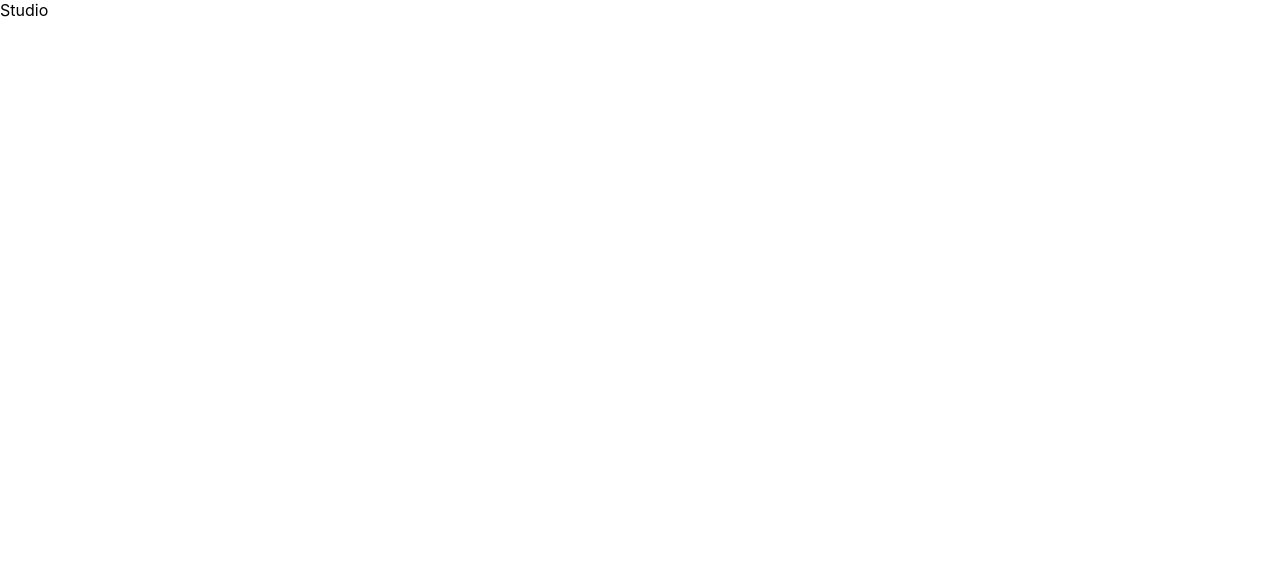
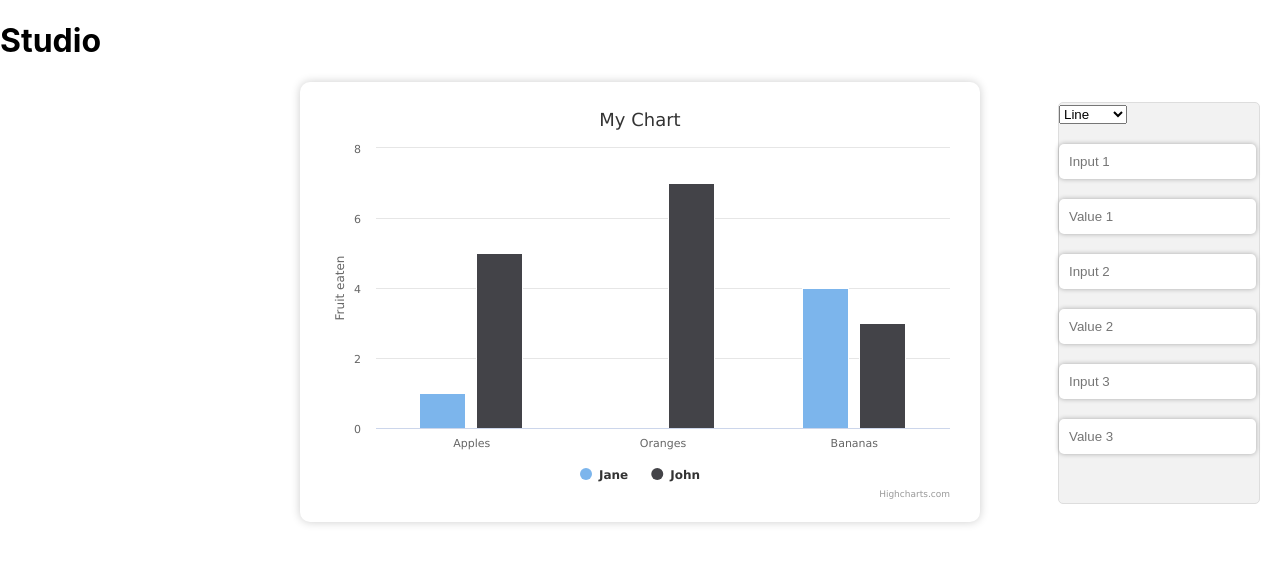
Before and after one commit to philipcoroiu/OnlyFin, a React (Create React App) app in the folder onlyfin-frontend/: page /Dashboard/Studio in a window 1280 px wide. Shown: the top 564 px of the page. Built offline with nearby package versions, Linux system fonts and the light colour scheme.

Commit message:
Very rough design of studio
Implemented a very rough design of the studio without any functionality.

```diff
--- a/onlyfin-frontend/package.json
+++ b/onlyfin-frontend/package.json
@@ -7,6 +7,8 @@
     "@testing-library/react": "^13.4.0",
     "@testing-library/user-event": "^13.5.0",
     "axios": "^1.3.4",
+    "highcharts": "^10.3.3",
+    "highcharts-react-official": "^3.2.0",
     "react": "^18.2.0",
     "react-dom": "^18.2.0",
     "react-router-dom": "^6.10.0",
--- a/onlyfin-frontend/src/components/Studio/Studio.js
+++ b/onlyfin-frontend/src/components/Studio/Studio.js
@@ -1,7 +1,15 @@
 import React from "react"
+import Sidebar from "./StudioSidebar";
+import Chart from "../dashboard/Chart"
 
 export default function Studio() {
     return (
-        <div>Studio</div>
+        <div>
+            <h1>Studio</h1>
+            <Sidebar/>
+            <div className="chart">
+                <Chart />
+            </div>
+        </div>
     )
 }
--- /dev/null
+++ b/onlyfin-frontend/src/components/Studio/StudioSidebar.js
@@ -0,0 +1,19 @@
+import React from 'react';
+
+export default function StudioSidebar() {
+    return (
+        <div className="studio--sidebar">
+            <select>
+                <option value="Line">Line</option>
+                <option value="Bar">Bar</option>
+                <option value="Column">Column</option>
+            </select>
+            <input type="text" placeholder="Input 1" />
+            <input type="text" placeholder="Value 1" />
+            <input type="text" placeholder="Input 2" />
+            <input type="text" placeholder="Value 2" />
+            <input type="text" placeholder="Input 3" />
+            <input type="text" placeholder="Value 3" />
+        </div>
+    );
+}
--- /dev/null
+++ b/onlyfin-frontend/src/components/dashboard/Chart.js
@@ -0,0 +1,35 @@
+import React from "react";
+import Highcharts from 'highcharts';
+import HighchartsReact from 'highcharts-react-official';
+
+export default function Chart(props) {
+
+    const testChart = {
+        chart: {
+            type: 'column'
+        },
+        title: {
+            text: 'My Chart'
+        },
+        xAxis: {
+            categories: ['Apples', 'Oranges', 'Bananas']
+        },
+        yAxis: {
+            title: {
+                text: 'Fruit eaten'
+            }
+        },
+        series: [{
+            name: 'Jane',
+            data: [1, 0, 4]
+        }, {
+            name: 'John',
+            data: [5, 7, 3]
+        }]
+    };
+
+
+    return (
+        <HighchartsReact highcharts={Highcharts} options={testChart} />
+    )
+}
--- a/onlyfin-frontend/src/components/dashboard/Dashboard.js
+++ b/onlyfin-frontend/src/components/dashboard/Dashboard.js
@@ -1,11 +1,16 @@
 import React from "react"
 import Sidebar from "./Sidebar";
+import Chart from "./Chart"
 
 export default function Dashboard() {
     return (
         <div className="dashboard">
             <h1>Dashboard</h1>
-            <Sidebar/>
+            <Sidebar />
+
+            <div className="chart">
+                <Chart />
+            </div>
         </div>
     )
 }
--- a/onlyfin-frontend/src/index.css
+++ b/onlyfin-frontend/src/index.css
@@ -203,3 +203,25 @@ a:hover {
   color: #fff;
   text-decoration: none;
 }
+
+.chart {
+  max-width: 50%;
+  margin: 0 auto;
+  padding: 20px;
+  border-radius: 10px;
+  box-shadow: 0 0 10px rgba(0, 0, 0, 0.2);
+}
+
+.studio--sidebar {
+  float: right;
+  margin: 20px;
+  width: 200px;
+  height: 400px;
+  background-color: #f2f2f2;
+  border: 1px solid #ddd;
+  border-radius: 5px;
+}
+
+.studio--sidebar > input {
+  margin-top: 20px;
+}
```
Also changed, not shown: 1 other file (tests, documents, lock files or other folders).
